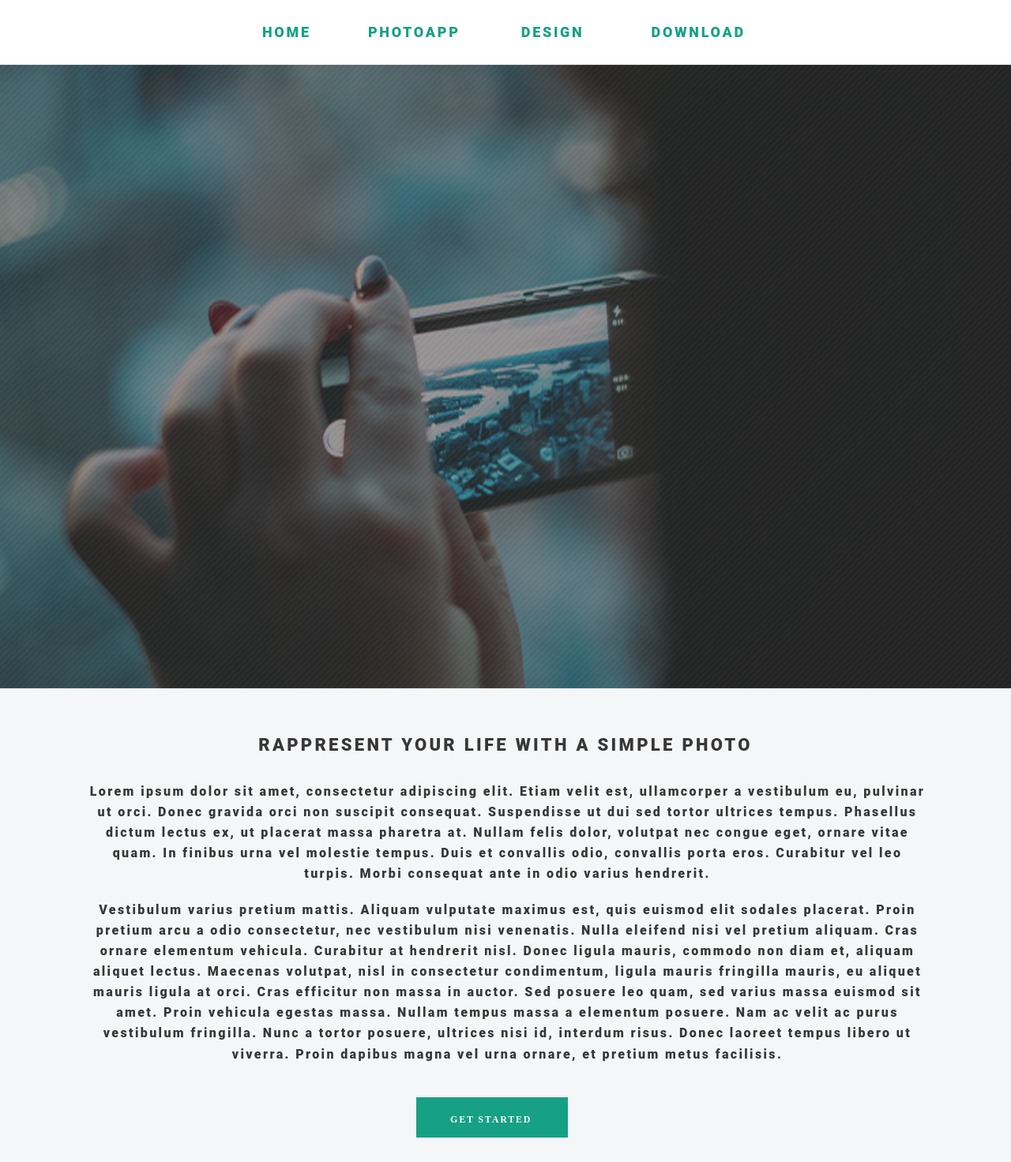
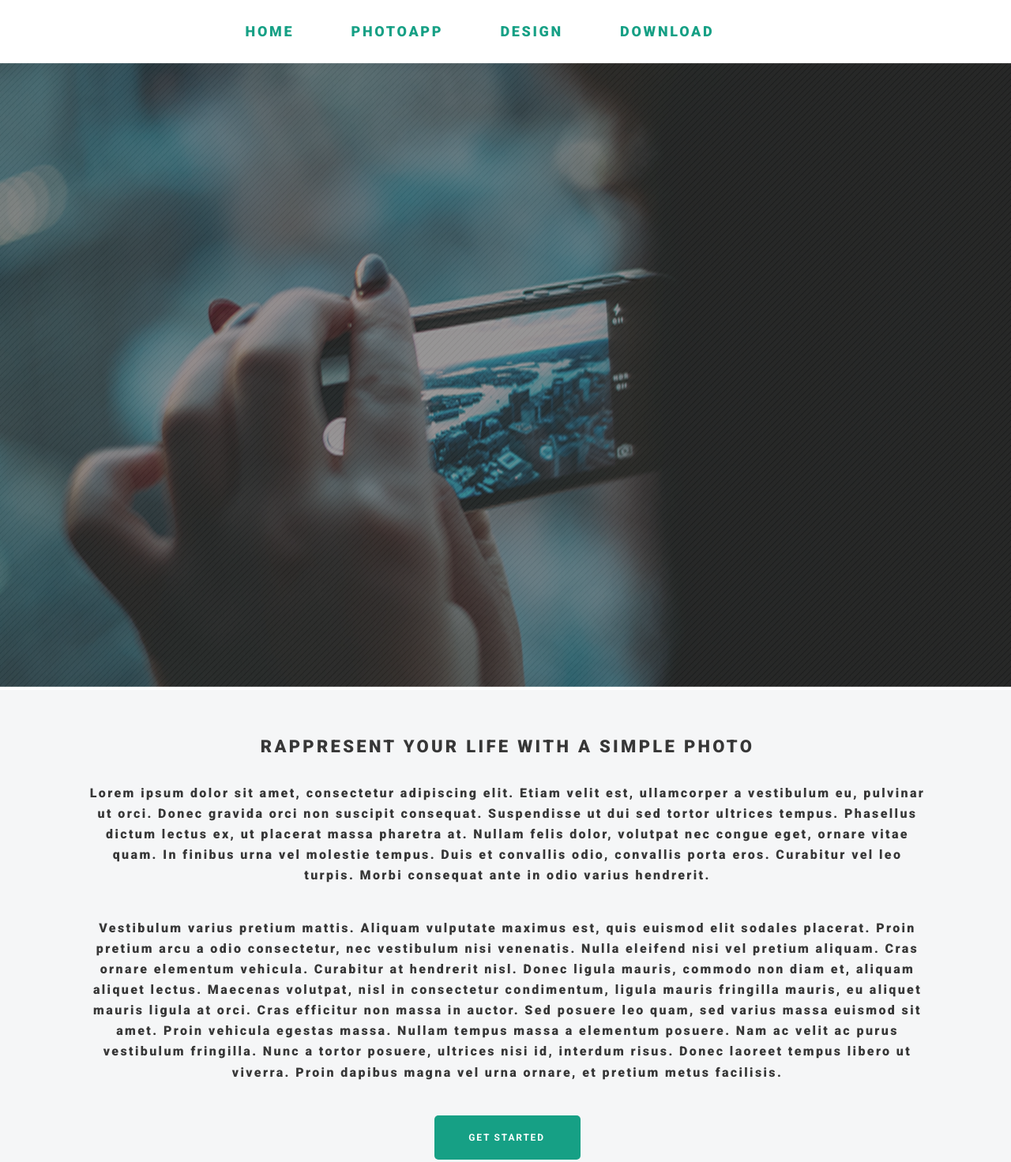
Before and after one commit to anastasiyavoronyk/Study, a plain HTML site: page index.html in a window 1280 px wide. Shown: the top 1472 px of the page at 79% size. Drawn offline with Linux system fonts and the light colour scheme.

Commit message:
Add files via upload

```diff
--- a/index.html
+++ b/index.html
@@ -15,42 +15,37 @@
         rel="stylesheet"
         href="style.css"
     >
+    <link rel="preconnect" href="https://fonts.googleapis.com">
+    <link rel="preconnect" href="https://fonts.gstatic.com" crossorigin>
+    <link href="https://fonts.googleapis.com/css2?family=Roboto:ital,wght@0,100;0,300;0,400;0,500;0,700;0,900;1,100;1,300;1,400;1,500;1,700;1,900&display=swap" rel="stylesheet">
 </head>
 <body>
     <div class="content-container">
-    <nav class="menu">
-        <a class="menu-link1" href="#">
-            HOME
-        </a>
-        <a class="menu-link2" href="#">
-            PHOTOAPP
-        </a>
-        <a class="menu-link3" href="#">
-            DESIGN
-        </a>
-        <a class="menu-link4" href="#">
-            DOWNLOAD
-        </a>
-    </nav>
+    <div class="menu">
+        <a href="#"> HOME </a>
+        <a href="#"> PHOTOAPP </a>
+        <a href="#"> DESIGN </a>
+        <a href="#"> DOWNLOAD </a>
+    </div>
     <div class="img-container">
         <img src="img.png" alt="baner">
     </div>
     <div class="text-conteiner">
-        <h1 class="text1">
+        <h1 class="title-text">
              RAPPRESENT YOUR LIFE WITH A SIMPLE PHOTO
         </h1>
-        <p class="text2">
+        <p class="text">
             Lorem ipsum dolor sit amet, consectetur adipiscing elit. Etiam velit est, ullamcorper a vestibulum eu, pulvinar ut orci. Donec gravida orci non suscipit consequat. Suspendisse ut dui sed tortor ultrices tempus. Phasellus dictum lectus ex, ut placerat massa pharetra at. Nullam felis dolor, volutpat nec congue eget, ornare vitae quam. In finibus urna vel molestie tempus. Duis et convallis odio, convallis porta eros. Curabitur vel leo turpis. Morbi consequat ante in odio varius hendrerit.
         </p>
-        <p class="text3">
+        <p class="text">
             Vestibulum varius pretium mattis. Aliquam vulputate maximus est, quis euismod elit sodales placerat. Proin pretium arcu a odio consectetur, nec vestibulum nisi venenatis. Nulla eleifend nisi vel pretium aliquam. Cras ornare elementum vehicula. Curabitur at hendrerit nisl. Donec ligula mauris, commodo non diam et, aliquam aliquet lectus. Maecenas volutpat, nisl in consectetur condimentum, ligula mauris fringilla mauris, eu aliquet mauris ligula at orci. Cras efficitur non massa in auctor. Sed posuere leo quam, sed varius massa euismod sit amet. Proin vehicula egestas massa. Nullam tempus massa a elementum posuere. Nam ac velit ac purus vestibulum fringilla. Nunc a tortor posuere, ultrices nisi id, interdum risus. Donec laoreet tempus libero ut viverra. Proin dapibus magna vel urna ornare, et pretium metus facilisis.
         </p>
         <button class="START">
             GET STARTED
         </button>
     </div>
-    <div class="text-conteiner2">
-        <p class="footer">
+    <div class="footer">
+        <p>
             Copyright by phototime - all right reserved
         </p>
     </div>
--- a/style.css
+++ b/style.css
@@ -1,138 +1,68 @@
 body {
-    padding: 21px 0 0 0;
+    padding: 0;
     margin: 0;
 }
 .content-container {
   width: 1280px;
-  height: 1626px;
   margin: auto;
 }
-.menu-link1 {
-  margin: 0 65px 35px 332px;
-  font-family: Roboto;
+.menu {
+  text-align: center;
+  margin: 20px 0;
+}
+.menu a {
+  padding-right: 65px;
+  font-family: 'Roboto';
   font-size: 18px;
   font-weight: 900;
-  font-stretch: normal;
-  font-style: normal;
   line-height: 2.2;
   letter-spacing: 2.7px;
-  text-align: left;
   color: #16a085;
   text-decoration: none;
 }
-.menu-link2 {
-  margin: 0 70px 35px 0;
-    font-family: Roboto;
-    font-size: 18px;
+  .text-conteiner {
+    padding: 59px 108px 94px 113px;
+    font-family: 'Roboto';
     font-weight: 900;
-    font-stretch: normal;
-    font-style: normal;
-    letter-spacing: 2.7px;
-    text-align: left;
-    color: #16a085;
-    text-decoration: none;
-  }
-  .menu-link3 {
-    margin: 0 0 35px 0;
-    font-family: Roboto;
-    font-size: 18px;
-    font-weight: 900;
-    font-stretch: normal;
-    font-style: normal;
-    letter-spacing: 2.7px;
-    text-align: left;
-    color: #16a085;
-    text-decoration: none;
-  }
-  .menu-link4 {
-    margin: 0 0 35px 78px;
-    font-family: Roboto;
-    font-size: 18px;
-    font-weight: 900;
-    font-stretch: normal;
-    font-style: normal;
-    letter-spacing: 2.7px;
-    text-align: left;
-    color: #16a085;
-    text-decoration: none;
-  }
-  .img-container {
-    padding: 21px 0 0 0;
-    height: 790px;
-  }
-  .text-conteiner {
-    width: 100%;
-    height: 650px;
+    text-align: center;
+    color: #373737;
     background-color: #f5f6f7;
   }
-.text1 {
-  padding: 59px 0 0;
+.title-text {
+  font-weight: 900;
+  padding-bottom: 34px;
   margin: 0;
-  font-family: Roboto;
   font-size: 22px;
-  font-weight: 900;
   letter-spacing: 3.3px;
-  text-align: center;
-  color: #373737;
 }
-.text2 {
-    width: 1059px;
-    padding: 34px 113px 10px;
+.text {
+    padding-bottom: 41px;
     margin: 0;
-    font-family: Roboto;
     font-size: 16px;
-    font-weight: 900;
-    font-stretch: normal;
-    font-style: normal;
     line-height: 1.63;
     letter-spacing: 2.4px;
-    text-align: center;
-    color: #373737;
-}
-.text3 {
-    width: 1059px;
-    padding: 10px 113px 0;
-    margin: 0;
-    font-family: Roboto;
-    font-size: 16px;
-    font-weight: 900;
-    font-stretch: normal;
-    font-style: normal;
-    line-height: 1.63;
-    letter-spacing: 2.4px;
-    text-align: center;
-    color: #373737;
 }
 .START {
-  width: 192px;
-  height: 51px;
-  margin: 41px 0 0 527px;
   padding: 18px 45px 18px 43px;
-  align-content: center;
   background-color: #16a085;
+  font-family: 'Roboto';
+  font-weight: 600;
   border: none;
-  font-family: GothamRounded;
   font-size: 12px;
-  font-weight: bold;
-  font-stretch: normal;
-  font-style: normal;
   line-height: 1.67;
   letter-spacing: 1.8px;
-  text-align: left;
   color: #fff;
+  border-radius: 5px;
 }
-.text-conteiner2{
+.footer {
   padding: 0;
 }
-.footer {
+.footer p {
   padding: 47px 104px 45px 0;
   margin: 0;
-  font-family: Roboto;
+  font-family: 'Roboto';
   font-size: 16px;
   font-weight: 900;
-  font-stretch: normal;
-  font-style: normal;
-  line-height: normal;
   letter-spacing: 2.4px;
   text-align: right;
   color: #373737;
```
